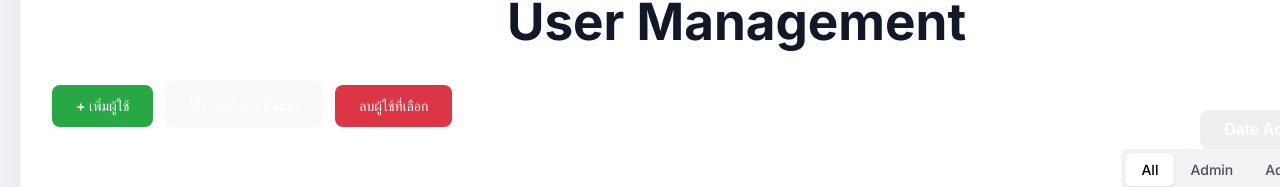
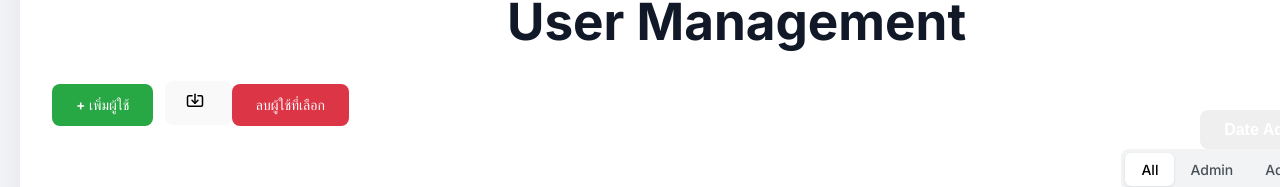
Before and after one commit to kaitod123/my_firstproject, a React (Vite) app: page /UserManagement in a window 1280 px wide. Shown: the part 243-430 px from the top of the page. Built offline with nearby package versions, Linux system fonts and the light colour scheme; no server answers.

Commit message:
Edit Logo import file username4

```diff
--- a/src/components/UserManagement.jsx
+++ b/src/components/UserManagement.jsx
@@ -271,11 +271,9 @@ const UserManagement = () => {
                             <button
                                 onClick={handleUploadClick}
                                 // (แนะนำ) เพิ่ม class 'uploadbtn' ใน CSS เพื่อทำเป็นสีเขียว
-                                className={`${styles.btn} ${styles.uploadbtn}`}
                             >
                                 {/* (!!!) 1. (แก้ไข) เปลี่ยนชื่อ Component (!!!) */}
                                 <Import size={18} style={{ marginRight: '8px' }} />
-                                อัพโหลด Excel
                             </button>
                             {/* (!!!) END: 4. (แก้ไข) แก้ไขปุ่มให้ถูกต้อง (!!!) */}
 
```
